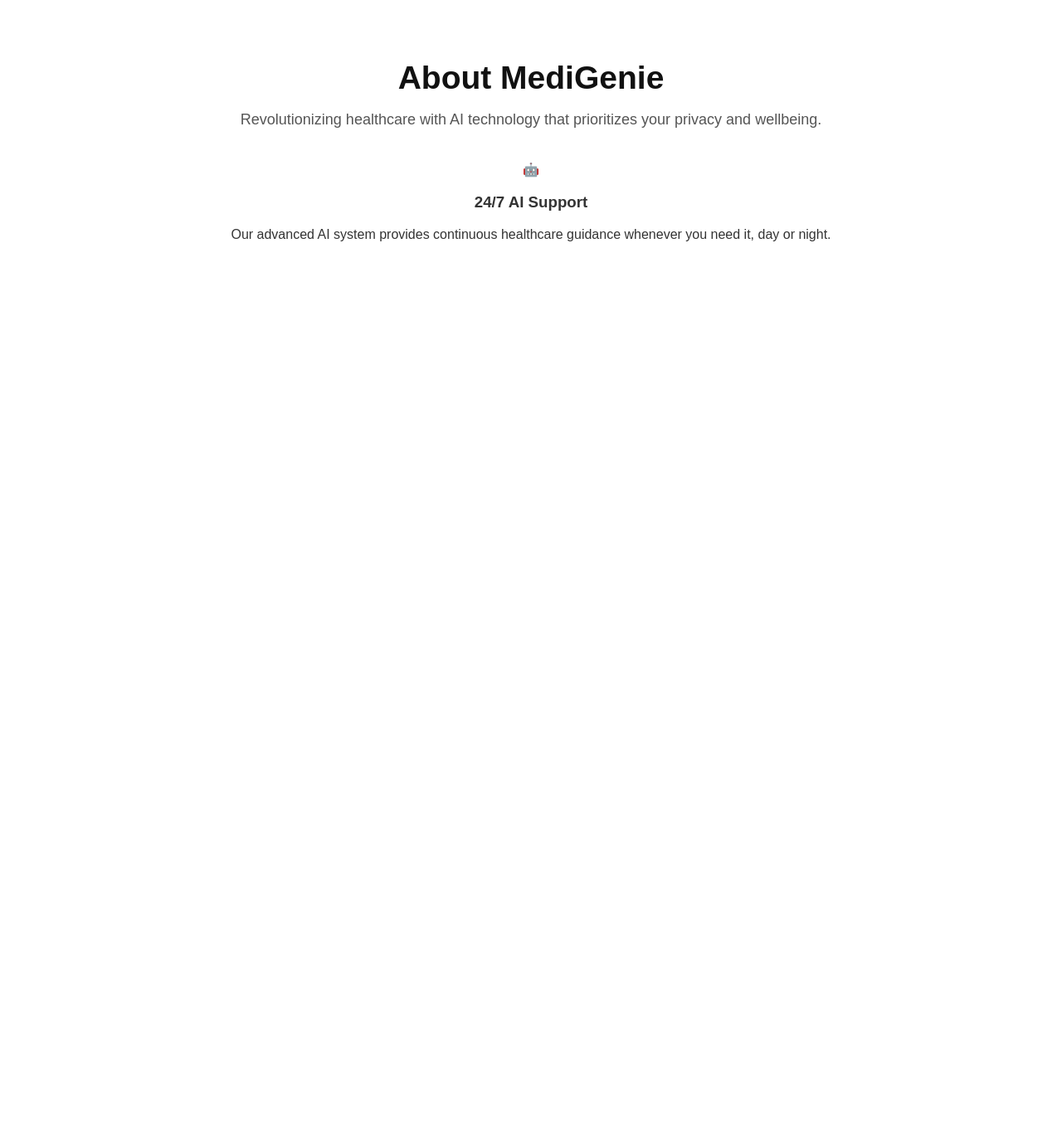
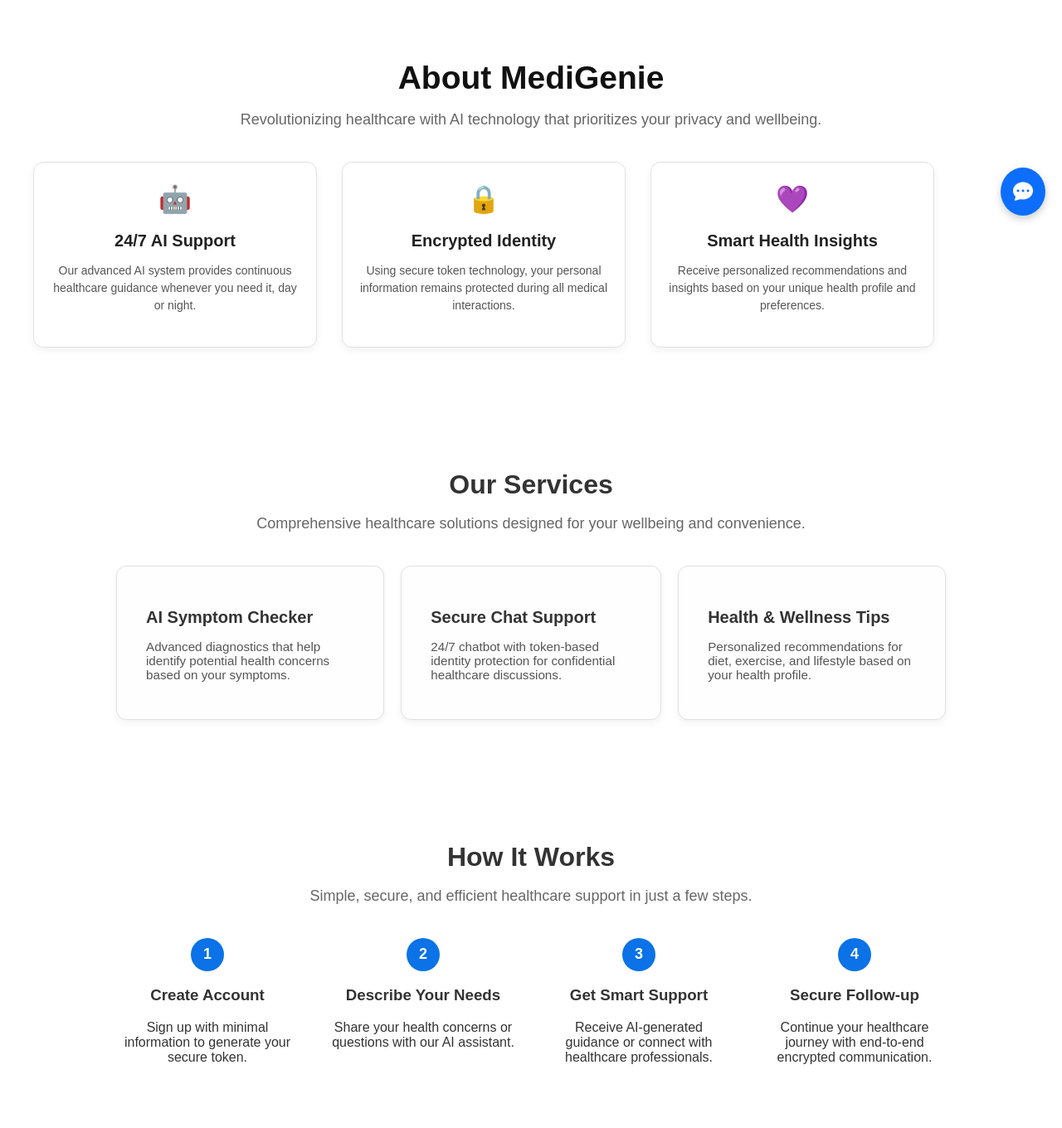
Before and after one commit to Vidhyasagar-dhd123/Kriyeta-CodeNexus, a Python web app: template templates/mainpage.html in a window 1280 px wide. Shown: the part 520-1880 px from the top of the page at 83% size. Before the commit the page ends 811 px from the top, so only its background shows below. Run offline with Jinja, Linux system fonts and the light colour scheme; the template is opened without the code that fills it, so the values that code supplies are empty.

Commit message:
added front page

```diff
--- a/static/styles/mainpage.css
+++ b/static/styles/mainpage.css
@@ -102,3 +102,159 @@ body {
     color: #555;
     margin-bottom: 40px;
 }
+.features-container {
+    display: flex;
+    flex-wrap: wrap;
+    justify-content: row;
+    text-align: center;
+    gap: 30px;
+}
+
+.feature-card {
+    background-color: #fff;
+    border: 1px solid #e2e2e2;
+    border-radius: 12px;
+    padding: 25px 20px;
+    width: 300px;
+    box-shadow: 0 4px 10px rgba(0, 0, 0, 0.05);
+    transition: transform 0.3s ease;
+    text-align: center;
+}
+.feature-card:hover {
+    transform: translateY(-5px);
+}
+
+.feature-card .icon {
+    font-size: 32px;
+    display: block;
+    margin-bottom: 15px;
+}
+.feature-card h3 {
+    font-size: 20px;
+    color: #222;
+    margin-bottom: 10px;
+}
+
+.feature-card p {
+    font-size: 14px;
+    color: #555;
+    line-height: 1.5;
+}
+.services-section {
+    text-align: center;
+    padding: 60px 20px;
+    background-color: #fff;
+}
+
+  .services-section h2 {
+    font-size: 2rem;
+    margin-bottom: 10px;
+  }
+
+  .subtitle {
+    font-size: 1rem;
+    color: #666;
+    margin-bottom: 40px;
+  }
+
+  .services-cards {
+    display: flex;
+    flex-direction: row;
+    gap: 20px;
+    max-width: 1000px;
+    margin: auto;
+  }
+
+  .card {
+    background-color: #fefefe;
+    border: 1px solid #e0e0e0;
+    border-radius: 12px;
+    padding: 35px;
+    text-align: left;
+    box-shadow: 0 4px 8px rgba(0,0,0,0.05);
+  }
+
+  .card h3 {
+    margin: 15px 0 10px;
+    font-size: 1.25rem;
+  }
+
+  .card p {
+    font-size: 0.95rem;
+    color: #555;
+    margin-bottom: 10px;
+  }
+
+  .card a {
+    color: #007bff;
+    font-weight: 600;
+    text-decoration: none;
+  }
+
+  .icon {
+    font-size: 1.8rem;
+    color: #007bff;
+  }
+  .how-it-works {
+    text-align: center;
+    padding: 60px 30px;
+  }
+
+  .how-it-works h2 {
+    font-size: 32px;
+    margin-bottom: 10px;
+  }
+
+  .subtitle {
+    font-size: 18px;
+    color: #666;
+    margin-bottom: 40px;
+  }
+
+  .steps-container {
+    display: flex;
+    flex-wrap: wrap;
+    justify-content: center;
+    gap: 40px;
+  }
+
+  .step {
+    max-width: 220px;
+  }
+
+  .circle {
+    width: 40px;
+    height: 40px;
+    background-color: #0b72e7;
+    color: white;
+    border-radius: 50%;
+    display: flex;
+    justify-content: center;
+    align-items: center;
+    margin: 0 auto 15px;
+    font-weight: bold;
+    font-size: 18px;
+  }
+  .icon {
+    font-size: 32px;
+    color: #0d6efd; /* Bootstrap blue */
+    margin-bottom: 10px;
+  }
+  .chat-icon {
+    position: fixed;
+    bottom: 20px;
+    right: 20px;
+    background-color: #0d6efd;
+    color: #fff;
+    border-radius: 50%;
+    padding: 15px;
+    font-size: 24px;
+    z-index: 999;
+    box-shadow: 0 4px 10px rgba(0, 0, 0, 0.2);
+    transition: background-color 0.3s ease;
+    text-decoration: none;
+  }
+
+  .chat-icon:hover {
+    background-color: #0b5ed7;
+  }
--- a/templates/mainpage.html
+++ b/templates/mainpage.html
@@ -4,7 +4,9 @@
   <meta charset="UTF-8" />
   <meta name="viewport" content="width=device-width, initial-scale=1.0"/>
   <title>MedAssist Health Portal</title>
-  <link rel="stylesheet" href="../styles/mainpage.css"/>
+  <link rel="stylesheet" href="../static/styles/mainpage.css">
+  <link href="https://cdn.jsdelivr.net/npm/bootstrap-icons@1.10.5/font/bootstrap-icons.css" rel="stylesheet">
+
 </head>
 <body>
   <header class="navbar">
@@ -41,14 +43,77 @@
           <p class="subtitle">
             Revolutionizing healthcare with AI technology that prioritizes your privacy and wellbeing.
           </p>
-          <div class=""features-container">
-              <div class="features-card">
-                   <span class="icon">🤖</span>
-                   <h3>24/7 AI Support</h3>
-                  <p>Our advanced AI system provides continuous healthcare guidance whenever you need it, day or night.</p>
-              </div>
-          </div>
+          <div class="features-container">
+            <div class="feature-card">
+                <span class="icon">🤖</span>
+                <h3>24/7 AI Support</h3>
+                <p>Our advanced AI system provides continuous healthcare guidance whenever you need it, day or night.</p>
+            </div>
+            <div class="feature-card">
+                <span class="icon">🔒</span>
+                <h3>Encrypted Identity</h3>
+                <p>Using secure token technology, your personal information remains protected during all medical interactions.</p>
+            </div>
+            <div class="feature-card">
+                <span class="icon">💜</span>
+                <h3>Smart Health Insights</h3>
+                <p>Receive personalized recommendations and insights based on your unique health profile and preferences.</p>
+            </div>
     </section>
+    <section class="services-section">
+      <h2>Our Services</h2>
+      <p class="subtitle">Comprehensive healthcare solutions designed for your wellbeing and convenience.</p>
+
+      <div class="services-cards">
+        <div class="card">
+          <i class="fas fa-stethoscope icon"></i>
+          <h3>AI Symptom Checker</h3>
+          <p>Advanced diagnostics that help identify potential health concerns based on your symptoms.</p>
+        </div>
+        <div class="card">
+          <i class="fas fa-comments icon"></i>
+          <h3>Secure Chat Support</h3>
+          <p>24/7 chatbot with token-based identity protection for confidential healthcare discussions.</p>
+        </div>
+        <div class="card">
+          <i class="fas fa-apple-alt icon"></i>
+          <h3>Health & Wellness Tips</h3>
+          <p>Personalized recommendations for diet, exercise, and lifestyle based on your health profile.</p>
+        </div>
+        </div>
+    </section>
+    <section class="how-it-works">
+      <h2>How It Works</h2>
+      <p class="subtitle">Simple, secure, and efficient healthcare support in just a few steps.</p>
+      <div class="steps-container">
+        <div class="step">
+          <div class="circle">1</div>
+          <h3>Create Account</h3>
+          <p>Sign up with minimal information to generate your secure token.</p>
+        </div>
+        <div class="step">
+          <div class="circle">2</div>
+          <h3>Describe Your Needs</h3>
+          <p>Share your health concerns or questions with our AI assistant.</p>
+        </div>
+        <div class="step">
+          <div class="circle">3</div>
+          <h3>Get Smart Support</h3>
+          <p>Receive AI-generated guidance or connect with healthcare professionals.</p>
+        </div>
+        <div class="step">
+          <div class="circle">4</div>
+          <h3>Secure Follow-up</h3>
+          <p>Continue your healthcare journey with end-to-end encrypted communication.</p>
+        </div>
+      </div>
+    </section>
+    <a href="#" class="chat-icon" title="Chat with us">
+      <i class="bi bi-chat-dots-fill"></i>
+    </a>
+
+
+
 </body>
 <script src="https://cdn.socket.io/4.8.1/socket.io.min.js" integrity="sha384-mkQ3/7FUtcGyoppY6bz/PORYoGqOl7/aSUMn2ymDOJcapfS6PHqxhRTMh1RR0Q6+" crossorigin="anonymous"></script>
 </html>
```
